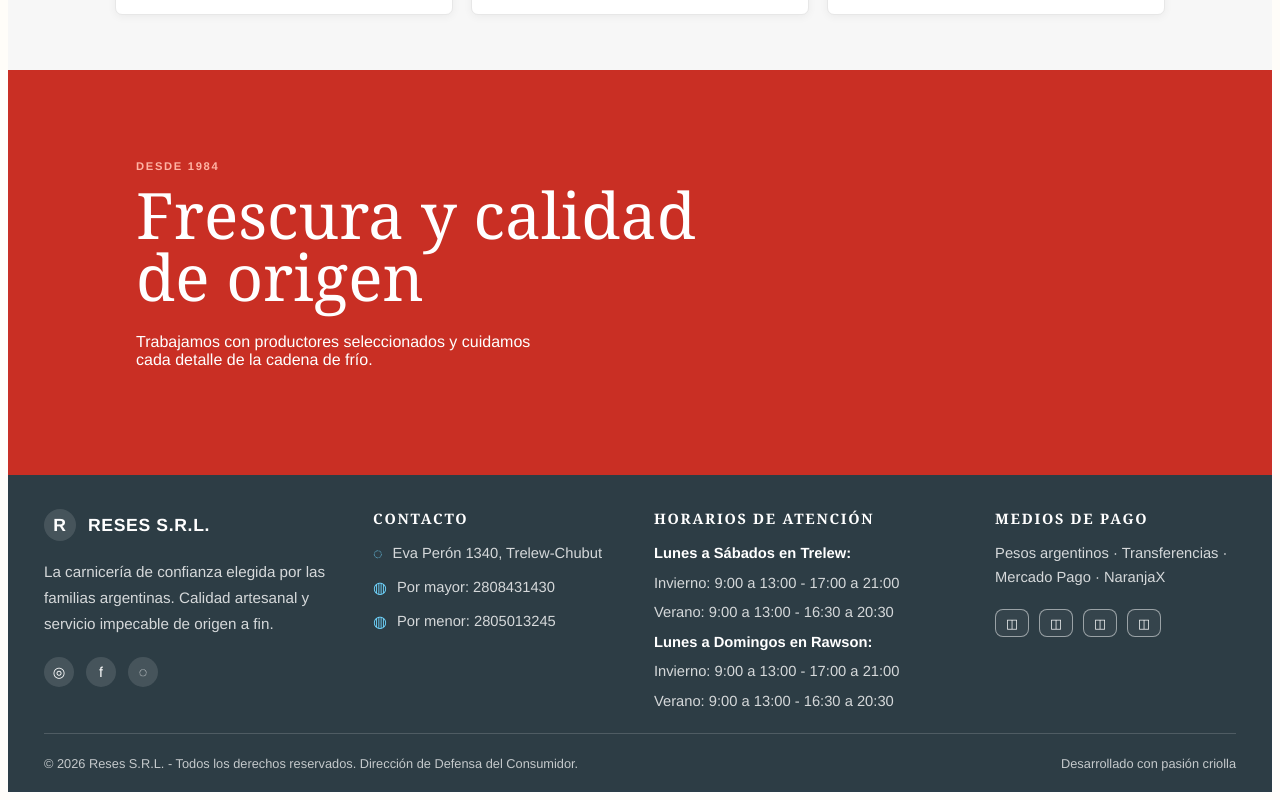
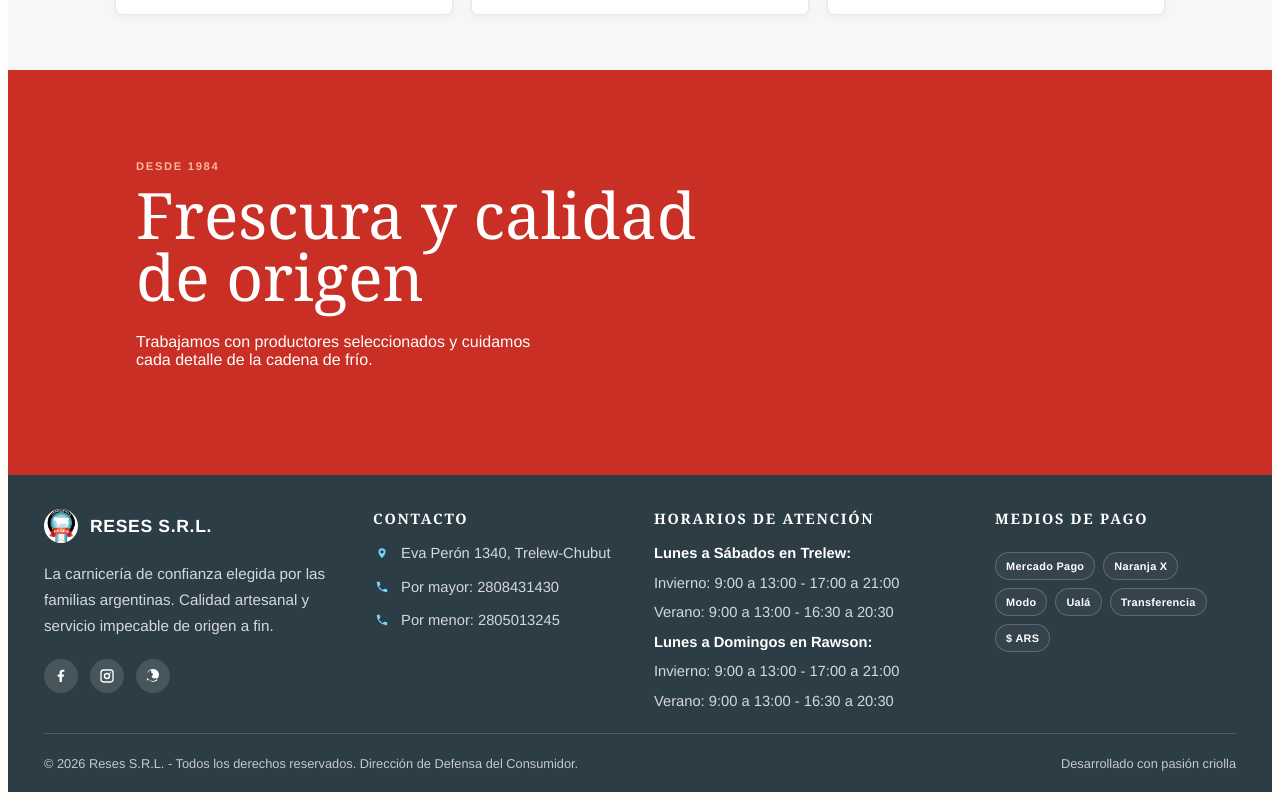
Before and after one commit to dylan06hub/reces_repository, a React (Vite) app: page / in a window 1280 px wide. Shown: the part 1372-2172 px from the top of the page. Built offline with nearby package versions, Linux system fonts and the light colour scheme.

Commit message:
cambios en el footer y css

```diff
--- a/src/components/Footer.tsx
+++ b/src/components/Footer.tsx
@@ -1,3 +1,33 @@
+const IconMapPin = () => (
+  <svg viewBox="0 0 24 24" aria-hidden="true">
+    <path d="M12 21s6-5.686 6-11a6 6 0 1 0-12 0c0 5.314 6 11 6 11Zm0-8.2a2.8 2.8 0 1 1 0-5.6 2.8 2.8 0 0 1 0 5.6Z" fill="currentColor" />
+  </svg>
+)
+
+const IconPhone = () => (
+  <svg viewBox="0 0 24 24" aria-hidden="true">
+    <path d="M6.6 10.8a15.3 15.3 0 0 0 6.6 6.6l2.2-2.2a1 1 0 0 1 1-.24c1.1.35 2.29.54 3.5.54a1 1 0 0 1 1 1V20a1 1 0 0 1-1 1A17 17 0 0 1 3 4a1 1 0 0 1 1-1h3.5a1 1 0 0 1 1 1c0 1.21.19 2.4.54 3.5a1 1 0 0 1-.24 1l-2.2 2.2Z" fill="currentColor" />
+  </svg>
+)
+
+const IconFacebook = () => (
+  <svg viewBox="0 0 24 24" aria-hidden="true">
+    <path d="M13.4 21v-8h2.7l.4-3.2h-3.1V7.2c0-.9.3-1.6 1.7-1.6H17V2.7c-.3 0-1.4-.1-2.7-.1-2.7 0-4.5 1.6-4.5 4.6V9.8H7v3.2h2.8v8h3.6Z" fill="currentColor" />
+  </svg>
+)
+
+const IconInstagram = () => (
+  <svg viewBox="0 0 24 24" aria-hidden="true">
+    <path d="M7 2h10a5 5 0 0 1 5 5v10a5 5 0 0 1-5 5H7a5 5 0 0 1-5-5V7a5 5 0 0 1 5-5Zm0 2a3 3 0 0 0-3 3v10a3 3 0 0 0 3 3h10a3 3 0 0 0 3-3V7a3 3 0 0 0-3-3H7Zm5 3.2A4.8 4.8 0 1 1 7.2 12 4.8 4.8 0 0 1 12 7.2Zm0 2.1A2.7 2.7 0 1 0 14.7 12 2.7 2.7 0 0 0 12 9.3Zm5.1-3.1a1.1 1.1 0 1 1-1.1 1.1 1.1 1.1 0 0 1 1.1-1.1Z" fill="currentColor" />
+  </svg>
+)
+
+const IconWhatsApp = () => (
+  <svg viewBox="0 0 24 24" aria-hidden="true">
+    <path d="M19.1 4.9A9.4 9.4 0 0 0 3.4 15l-1 3.7 3.8-1a9.4 9.4 0 0 0 13-13Zm-9.8 2.3c.2 0 .4 0 .7.1 1 .3 1.6 1.1 1.8 2.2.1.7-.2 1.5-.9 2l-.6.5c-.3.2-.4.4-.3.8.3 1.5 1.9 2.7 3.2 3.1.5.1.7.1 1-.1l.7-.5c.6-.4 1.4-.3 1.9.2l.9.8c.4.4.6.9.6 1.5-.1 1.1-1 1.9-2.1 2.1-.7.1-1.4.2-2.2.2A8.4 8.4 0 0 1 5 16.8a7.9 7.9 0 0 1 4.3-13.6Z" fill="currentColor" />
+  </svg>
+)
+
 // Pie de página compartido con horarios y canales de contacto.
 export default function Footer() {
   return (
@@ -5,7 +35,7 @@ export default function Footer() {
       <div className="site-footer__top">
         <div className="site-footer__brand">
           <div className="footer-brand">
-            <span className="footer-brand__mark">R</span>
+            <img className="logo" src="/logo.png" alt="Logo RESES" />
             <span>RESES S.R.L.</span>
           </div>
 
@@ -14,24 +44,36 @@ export default function Footer() {
           </p>
 
           <div className="footer-socials" aria-label="Redes sociales">
-            <span aria-hidden="true">◎</span>
-            <span aria-hidden="true">f</span>
-            <span aria-hidden="true">◌</span>
+            <a href="https://facebook.com" target="_blank" rel="noreferrer" aria-label="Facebook">
+              <IconFacebook />
+            </a>
+            <a href="https://instagram.com" target="_blank" rel="noreferrer" aria-label="Instagram">
+              <IconInstagram />
+            </a>
+            <a href="https://wa.me/5492800000000" target="_blank" rel="noreferrer" aria-label="WhatsApp">
+              <IconWhatsApp />
+            </a>
           </div>
         </div>
 
         <div className="site-footer__column">
           <h3>CONTACTO</h3>
           <div className="footer-contact-item">
-            <span className="footer-icon">◌</span>
+            <span className="footer-icon">
+              <IconMapPin />
+            </span>
             <p>Eva Perón 1340, Trelew-Chubut</p>
           </div>
           <div className="footer-contact-item">
-            <span className="footer-icon">◍</span>
+            <span className="footer-icon">
+              <IconPhone />
+            </span>
             <p>Por mayor: 2808431430</p>
           </div>
           <div className="footer-contact-item">
-            <span className="footer-icon">◍</span>
+            <span className="footer-icon">
+              <IconPhone />
+            </span>
             <p>Por menor: 2805013245</p>
           </div>
         </div>
@@ -54,12 +96,13 @@ export default function Footer() {
 
         <div className="site-footer__column">
           <h3>MEDIOS DE PAGO</h3>
-          <p>Pesos argentinos · Transferencias · Mercado Pago · NaranjaX</p>
-          <div className="footer-payments" aria-label="Medios de pago">
-            <span>◫</span>
-            <span>◫</span>
-            <span>◫</span>
-            <span>◫</span>
+          <div className="footer-payment-badges" aria-label="Medios de pago">
+            <span className="payment-pill payment-pill--mp">Mercado Pago</span>
+            <span className="payment-pill payment-pill--orange">Naranja X</span>
+            <span className="payment-pill payment-pill--mode">Modo</span>
+            <span className="payment-pill payment-pill--uala">Ualá</span>
+            <span className="payment-pill payment-pill--transfer">Transferencia</span>
+            <span className="payment-pill payment-pill--ars">$ ARS</span>
           </div>
         </div>
       </div>
--- a/src/styles/global.css
+++ b/src/styles/global.css
@@ -12,20 +12,29 @@ body { background: var(--paper); } button { border: 0; background: none; } a { c
 .site-footer__top { width: min(1240px, calc(100% - 20px)); margin: 0 auto; display: grid; grid-template-columns: 1.2fr 1fr 1.25fr 1fr; gap: 40px; align-items: flex-start; }
 .site-footer__brand { display: flex; flex-direction: column; gap: 18px; }
 .footer-brand { display: flex; align-items: center; gap: 12px; color: #fff; font-weight: 800; letter-spacing: 0.04em; }
-.footer-brand__mark { width: 32px; height: 32px; border-radius: 50%; background: rgba(255,255,255,0.12); color: #fff; display: inline-flex; align-items: center; justify-content: center; font-size: 1rem; font-weight: 800; }
+.footer-brand .logo { width: 34px; height: 34px; object-fit: cover; border-radius: 50%; }
 .footer-brand span { font-size: 1.1rem; }
 .site-footer__brand p { max-width: 300px; margin: 0; color: rgba(255, 255, 255, 0.8); line-height: 1.7; font-size: 0.95rem; }
 .footer-socials { display: flex; gap: 12px; margin-top: 2px; }
-.footer-socials span { width: 30px; height: 30px; border-radius: 50%; background: rgba(255, 255, 255, 0.12); color: #fff; display: flex; align-items: center; justify-content: center; font-size: 0.9rem; }
+.footer-socials a { width: 34px; height: 34px; border-radius: 50%; background: rgba(255, 255, 255, 0.12); color: #fff; display: inline-flex; align-items: center; justify-content: center; text-decoration: none; transition: transform 0.2s ease, background 0.2s ease; }
+.footer-socials a:hover { transform: translateY(-1px); background: rgba(255, 255, 255, 0.18); }
+.footer-socials svg { width: 16px; height: 16px; display: block; }
 .site-footer__column { display: flex; flex-direction: column; gap: 10px; }
 .site-footer__column h3 { margin: 0 0 4px; font-size: 0.9rem; letter-spacing: 0.12em; text-transform: uppercase; color: #fff; font-weight: 800; }
 .site-footer__column p { margin: 0; color: rgba(255, 255, 255, 0.8); line-height: 1.6; font-size: 0.92rem; }
 .footer-contact-item { display: flex; align-items: flex-start; gap: 10px; }
-.footer-icon { color: #70d6ff; line-height: 1.5; }
+.footer-icon { width: 18px; height: 18px; color: #70d6ff; line-height: 1; display: inline-flex; align-items: center; justify-content: center; margin-top: 2px; }
+.footer-icon svg { width: 14px; height: 14px; display: block; }
 .footer-hours { display: flex; flex-direction: column; gap: 6px; }
 .footer-hours p strong { color: #fff; font-weight: 700; }
-.footer-payments { display: flex; gap: 10px; margin-top: 10px; }
-.footer-payments span { width: 34px; height: 28px; border-radius: 8px; border: 1px solid rgba(255, 255, 255, 0.5); background: rgba(255, 255, 255, 0.04); display: inline-flex; align-items: center; justify-content: center; color: #fff; font-size: 0.8rem; font-weight: 700; }
+.footer-payment-badges { display: flex; flex-wrap: wrap; gap: 8px; margin-top: 10px; }
+.footer-payment-badges .payment-pill { display: inline-flex; align-items: center; justify-content: center; min-height: 28px; padding: 0 10px; border-radius: 999px; border: 1px solid rgba(255,255,255,0.2); font-size: 0.68rem; font-weight: 700; letter-spacing: 0.03em; color: #fff; background: rgba(255,255,255,0.04); }
+.payment-pill--mp { background: rgba(0, 148, 255, 0.14); border-color: rgba(0, 148, 255, 0.5); }
+.payment-pill--orange { background: rgba(255, 166, 0, 0.12); border-color: rgba(255, 166, 0, 0.42); }
+.payment-pill--mode { background: rgba(98, 120, 255, 0.12); border-color: rgba(98, 120, 255, 0.5); }
+.payment-pill--uala { background: rgba(137, 92, 255, 0.12); border-color: rgba(137, 92, 255, 0.5); }
+.payment-pill--transfer { background: rgba(17, 172, 98, 0.12); border-color: rgba(17, 172, 98, 0.5); }
+.payment-pill--ars { background: rgba(255,255,255,0.08); border-color: rgba(255,255,255,0.2); }
 .site-footer__bottom { width: min(1240px, calc(100% - 20px)); margin: 20px auto 0; border-top: 1px solid rgba(255, 255, 255, 0.16); padding-top: 20px; display: flex; justify-content: space-between; align-items: center; gap: 22px; }
 .site-footer__bottom p { margin: 0; color: rgba(255, 255, 255, 0.72); font-size: 0.8rem; line-height: 1.5; }
 @media (max-width: 900px) { .site-footer__top { grid-template-columns: 1fr 1fr; } }
@@ -1047,16 +1056,7 @@ body { background: var(--paper); } button { border: 0; background: none; } a { c
    -------------------------------------------------------------------------- */
 
 .nosotros-page::before {
-  content: '';
-  position: absolute;
-  z-index: 1;
-  top: 4.5rem;
-  right: max(1.5rem, calc(50% - var(--container) / 2 + 1.5rem));
-  width: min(calc(var(--container) * 0.44), 44vw);
-  height: 28rem;
-  border-radius: var(--radius-lg);
-  background: var(--hero-image) center / cover no-repeat, #d9d4cc;
-  box-shadow: 0 24px 50px -18px rgba(20, 26, 31, 0.45);
+  content: none;
 }
 
 /* --------------------------------------------------------------------------
```
